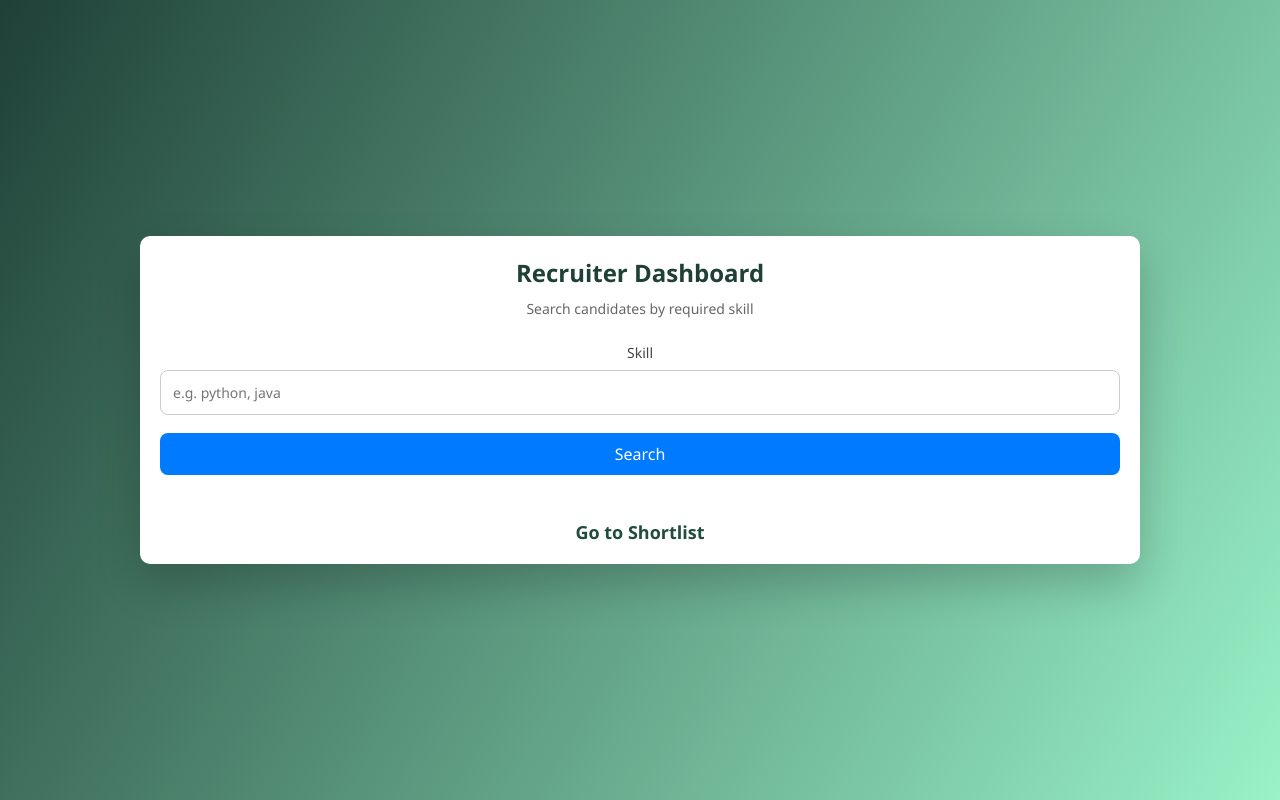
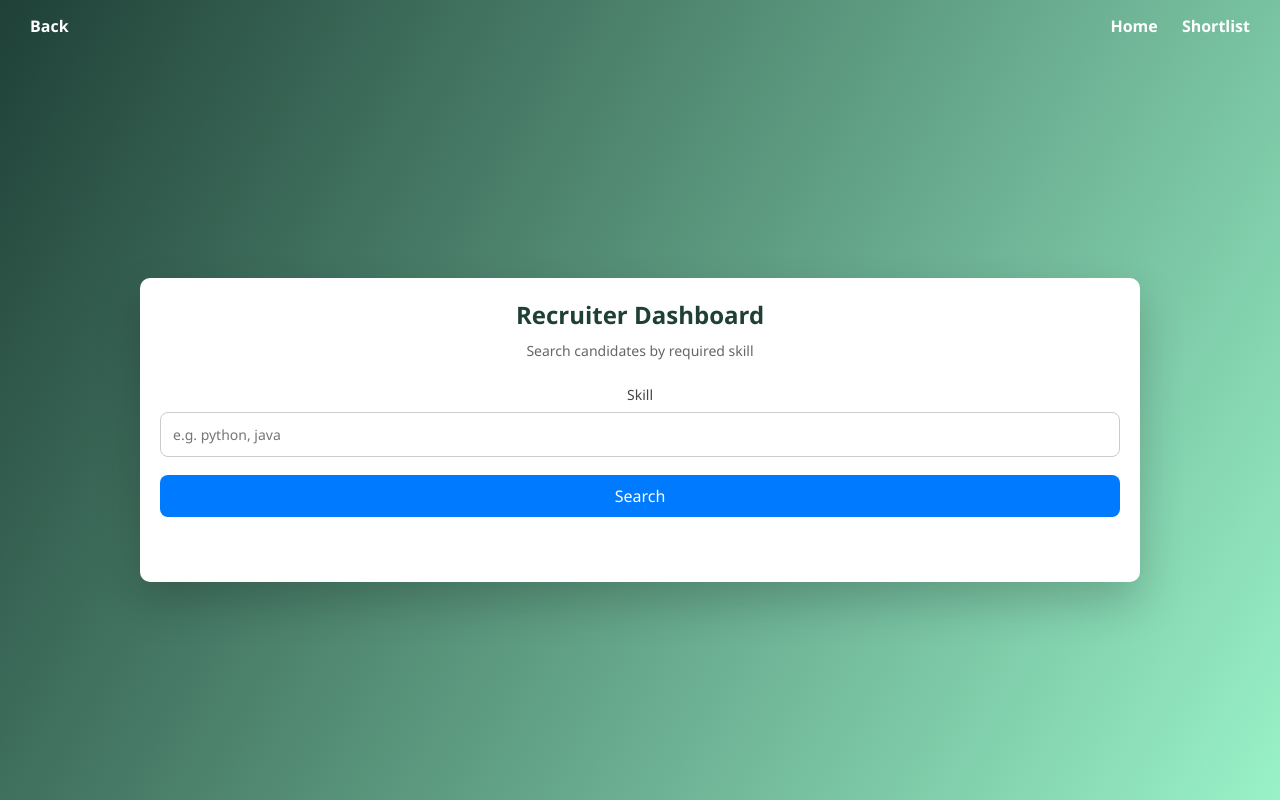
Before and after one commit to Chinthana1311/Automated-Resume-Screening-, a Flask app: page /dashboard in a window 1280 px wide. Run offline with Flask 3, Linux system fonts and the light colour scheme.

Commit message:
Updated features

```diff
--- a/static/style.css
+++ b/static/style.css
@@ -4,6 +4,36 @@
     padding: 0;
     box-sizing: border-box;
     font-family: "Segoe UI", Tahoma, Geneva, Verdana, sans-serif;
+}
+
+/* ========== NAVIGATION ========== */
+nav {
+    position: fixed;
+    top: 0;
+    left: 0;
+    right: 0;
+    background: transparent; /* Removed blue box */
+    color: #c0c0c0; /* Silver text color */
+    padding: 15px 20px; /* Increased padding for more prominence */
+    display: flex;
+    justify-content: space-between;
+    align-items: center;
+    z-index: 1000;
+}
+
+.nav-left a,
+.nav-right a {
+    color: #ffffff; /* Bright white text color */
+    text-decoration: none;
+    margin: 0 10px;
+    font-weight: 600; /* Increased font weight */
+    font-size: 16px; /* Slightly larger font */
+}
+
+.nav-left a:hover,
+.nav-right a:hover {
+    text-decoration: underline;
+    color: #f0f0f0; /* Slightly off-white hover color for feedback */
 }
 
 /* ========== BACKGROUND ========== */
@@ -13,6 +43,7 @@ body {
     display: flex;
     justify-content: center;
     align-items: center;
+    padding-top: 60px; /* Adjust for fixed nav */
 }
 
 /* ========== MAIN CARD ========== */
@@ -54,6 +85,7 @@ label {
 
 input[type="text"],
 input[type="password"],
+input[type="email"],
 input[type="file"] {
     width: 100%;
     padding: 12px;
--- a/templates/recruiter_dashboard.html
+++ b/templates/recruiter_dashboard.html
@@ -5,6 +5,16 @@
     <link rel="stylesheet" href="/static/style.css">
 </head>
 <body>
+
+<nav>
+    <div class="nav-left">
+        <a href="/">Back</a>
+    </div>
+    <div class="nav-right">
+        <a href="/">Home</a>
+        <a href="/shortlist">Shortlist</a>
+    </div>
+</nav>
 
 <div class="card">
 
@@ -55,10 +65,6 @@
     </div>
     {% endfor %}
 
-    <a href="/shortlist" class="go-shortlist">
-        Go to Shortlist
-    </a>
-
 </div>
 
 </body>
```
Also changed, not shown: templates/index.html (+9 -0 lines), templates/recruiter_login.html (+10 -1 lines), templates/shortlist.html (+10 -0 lines), templates/student_register.html (+11 -7 lines), database.db.
